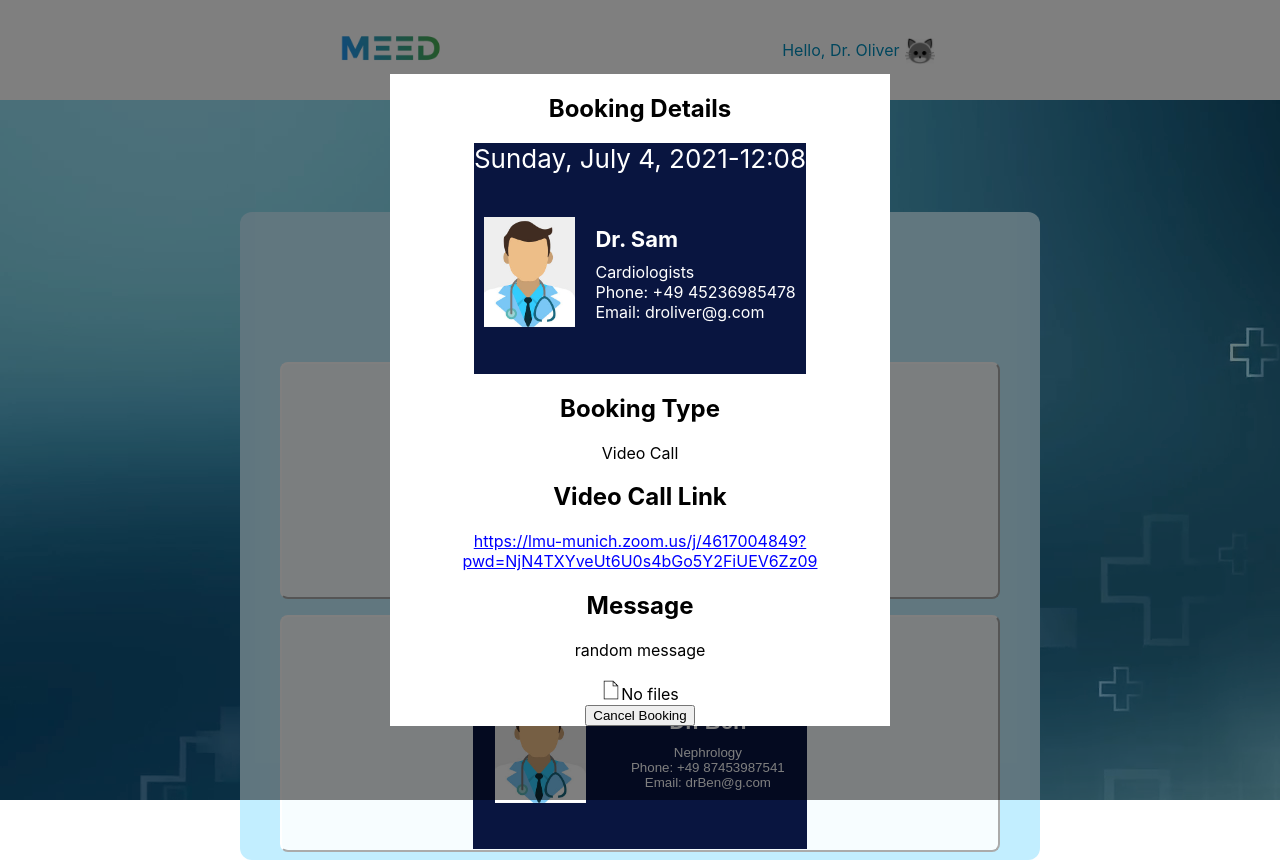
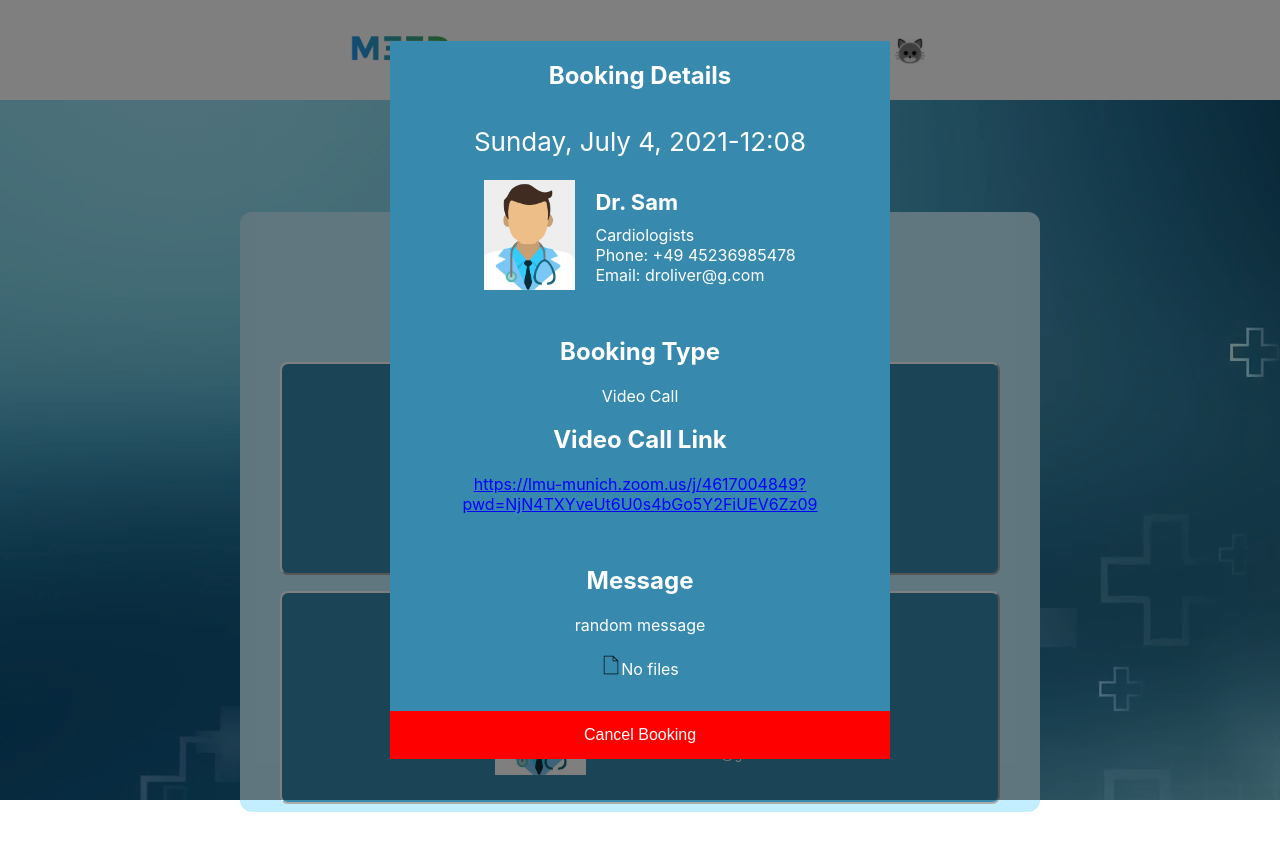
Before and after one commit to Ascendancey/brunette-humming-birds, a React (Create React App) app: page /appointment in a window 1280 px wide. Both pictures are taken after a click on the button 640 px from the left and 480 px from the top of the page. After the commit the page ends 812 px from the top, so only its background shows below. Built offline with nearby package versions, Linux system fonts and the light colour scheme.

Commit message:
Booking overview and cancellation styling

```diff
--- a/src/App.js
+++ b/src/App.js
@@ -15,7 +15,7 @@ import Popup from "reactjs-popup";
 const DUMMY_DATA = [
   {
     id: 0,
-    name: "Dr. Oliver",
+    name: "Terry",
     propic: "image/DefaultDoctorProfileImage.jpg",
     specialization: "Cardiologist",
     language: ["English", "German"],
--- a/src/components/AbstractBookInfo.css
+++ b/src/components/AbstractBookInfo.css
@@ -3,8 +3,8 @@
   flex-direction: row;
   justify-content: space-around;
   align-items: center;
-  height: 200px;
-  background-color: #091540;
+  height: 160px;
+  background-color: #378aae;
   color: white;
 }
 
@@ -31,10 +31,39 @@ h1 {
 }
 
 #date {
-  background-color: #091540;
+  padding-top: 16px;
+  background-color: #378aae;
   font-size: 26px;
   text-align: center;
   color: white;
   margin: 0;
   /* height: 100px; */
 }
+
+.abstactdoctor_apptlist {
+  display: flex;
+  flex-direction: row;
+  width:90%;
+  justify-content: space-around;
+  background-color: #378aae;
+  margin: 0.5rem auto;
+  border-radius: 8px;
+  border-color: white;
+  color: #008cba;
+}
+
+#cancel_wide {
+  transition-duration: 0.4s;
+  background-color: red;
+  border: none;
+  color: white;
+  padding: 15px 32px;
+  text-align: center;
+  text-decoration: none;
+  font-size: 16px;
+  /* margin-left: 1rem; */
+  width: 100%;
+  /* position: relative;
+  right: 5%;
+  transform: translateX(-50%); */
+}
--- a/src/components/BookDetail.css
+++ b/src/components/BookDetail.css
@@ -3,6 +3,9 @@
     flex-direction: column;
     justify-content: center;
     align-items: center;
+    background-color: #378aae;
+    color: white;
+    padding-bottom: 16px;
 }
 
 .linkstyle {
--- a/src/components/Timeslot.js
+++ b/src/components/Timeslot.js
@@ -113,11 +113,11 @@ const Timeslot = (props) => {
         <div className="content">
           <BookDetail doctorinfo={doctorinfo} date={time} message={message} booktype={booktype} />
         </div>
-        <div className="actions">
-          <button className="button" onClick={()=>{ cancelbooking(); close(); }}>
+        {/* <div className="actions"> */}
+          <button id="cancel" onClick={()=>{ cancelbooking(); close(); }}>
             Cancel Booking
           </button>
-        </div>
+        {/* </div>         */}
       </div>
     )
   }
--- a/src/pages/Appointment.js
+++ b/src/pages/Appointment.js
@@ -145,7 +145,7 @@ function appointmentslot(data, cancelbooking) {
   return(
     <Popup key={data.time}
       trigger = {
-        <button className="abstactdoctor" >
+        <button className="abstactdoctor_apptlist" >
           <AbstractBookInfo date={data.time} info={data.doctorinfo} />
         </button>
       }
@@ -158,7 +158,7 @@ function appointmentslot(data, cancelbooking) {
               <BookDetail doctorinfo={data.doctorinfo} date={data.time} message={data.message} booktype={data.booktype} filename={data.filename} />
             </div>
           <div className="actions">
-            <button className="button" onClick={()=>{ cancelbooking(data.time); close(); }}>
+            <button id="cancel_wide" onClick={()=>{ cancelbooking(data.time); close(); }}>
               Cancel Booking
             </button>
           </div>
```
